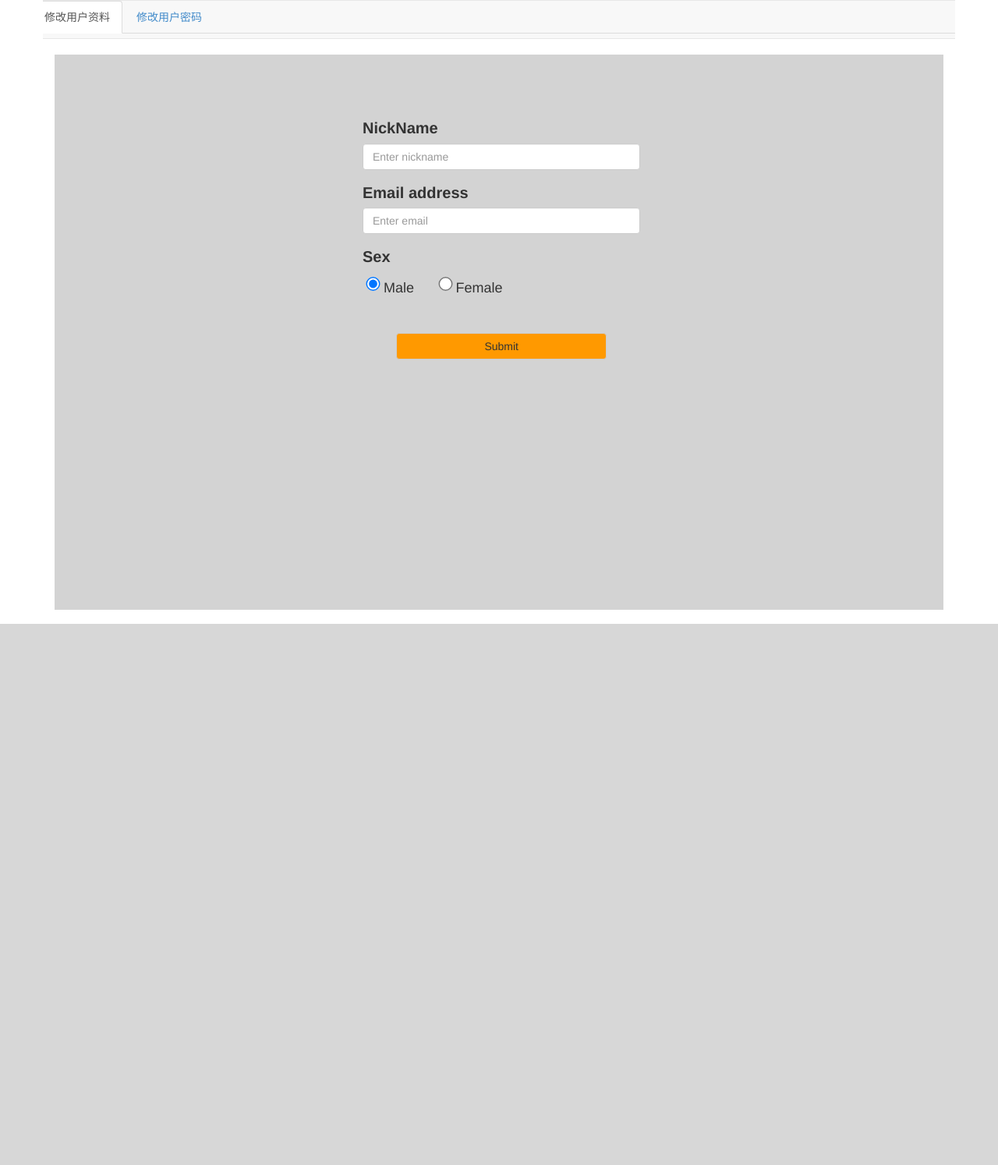
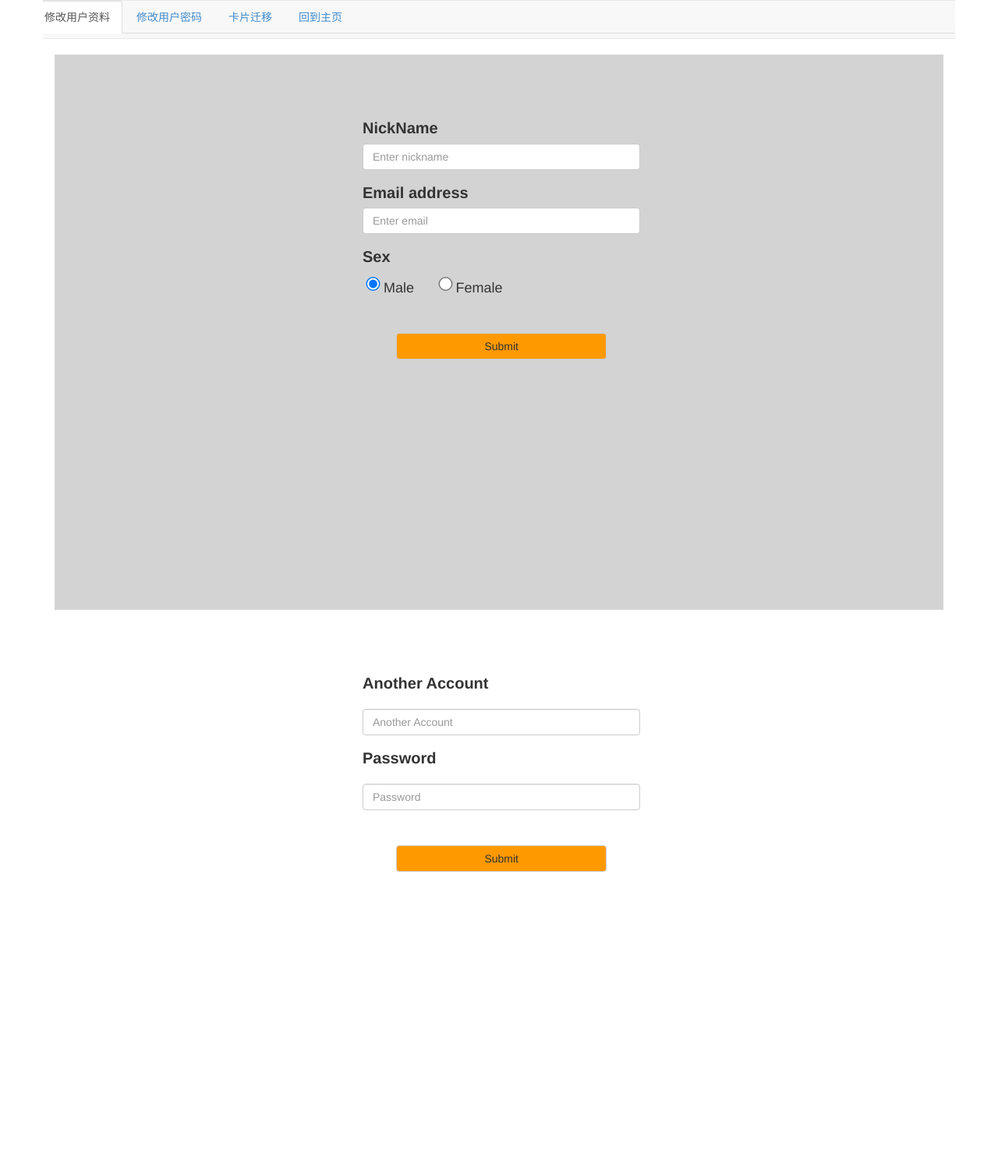
Before and after one commit to songziming/hippocampus, a Django app: page /settings/ in a window 1280 px wide. Shown: the whole page at 78% size. Before the commit the page ends 800 px from the top, so only its background shows below. Run offline with Django 3.2, Linux system fonts and the light colour scheme; parts of the project's set-up code (start-up, migrations or seed data) failed here and were passed over.

Commit message:
revise setting.html and js 3

```diff
--- a/static/script/settings.js
+++ b/static/script/settings.js
@@ -34,7 +34,7 @@ function checkOriginalPwd()
 	else
 	{
 		$.ajax({
-			url:do_check_password,
+			url:"do_check_password/",
 			type:"POST",
 			dataType:"json",
 			data:{"password":testOriginalPwd},
@@ -83,7 +83,7 @@ function submitPwd()
 		{
 			var newPwd=$("#InputNewPassword").val();
 			$.ajax({
-				url:do_set_password/,
+				url:"do_set_password/",
 				type:"POST",
 				dataType:"json",
 				data:{"password":nickname},
@@ -276,7 +276,7 @@ function submitRes()
 			var email=$("#exampleInputEmail").val();
 			var sex=$("input[name='sex']:checked").val();
 			$.ajax({
-				url:do_update_settings/,
+				url:"do_update_settings/",
 				type:"POST",
 				dataType:"json",
 				data:{"nickname":nickname,"email":email,"gender":sex},
--- a/templates/user_system/settings.html
+++ b/templates/user_system/settings.html
@@ -13,7 +13,9 @@
 			<nav class="navbar navbar-default row" role="navigation">
 		    	<ul class="nav nav-tabs" role="tablist">
 				  <li role="presentation" class="active" id="firstli"><a href="#resource">修改用户资料</a></li>
-				  <li role="presentation" id="lastli"><a href="#password">修改用户密码</a></li>
+				  <li role="presentation" id="secondli"><a href="#password">修改用户密码</a></li>
+				  <li role="presentation" id="lastli"><a href="#cardMove">卡片迁移</a></li>
+				  <li role="presentation" id="backli"><a href="/">回到主页</a></li>
 				</ul>
 			</nav>
 		</div>
@@ -58,7 +60,7 @@
 					    <label for="InputOldPassword">Original Password</label>
 					    <input type="password" class="form-control input_length" id="InputOldPassword" placeholder="Original Password">
 					    <span class="backInfo" id="oripwd"></span>
-					    <span class="comment">*Please input the correct original password firstly</span>
+					    <span class="comment">*Please input the correct original password firstly</sapn>
 					  </div>
 					  <div class="form-group">
 					    <label for="InputNewPassword">New Password</label>
@@ -72,12 +74,33 @@
 					  </div>
 					  <button type="submit" class="btn btn-default btn-submit" id="submitPwd">Submit</button>
 					</form>
-				</div>
+			</div>
+		</div>
+
+		<div class="link movecard" id="MoveCard_div">
+			<a name="cardMove">ccc</a>
+			<!--
+				用于复制另一账户的卡片
+			-->
+			<div class="col-md-6 col-md-offset-4 col-lg-6 col-lg-offset-4 parentTop">
+				<form role="form">
+				  <div class="form-group">
+				    <label for="AnotherAccount">Another Account</label>
+				    <input type="text" class="form-control input_length" id="AnotherAccount" placeholder="Another Account">
+				    <span class="backInfo" id="account"></span>
+				  </div>
+				  <div class="form-group">
+				    <label for="AnotherAccountPassword">Password</label>
+				    <input type="password" class="form-control input_length" id="AnotherAccountPassword" placeholder="Password">
+				    <span class="backInfo" id="anopwd"></span>
+				  </div>
+				  <button type="submit" class="btn btn-default btn-submit" id="submitPwd">Submit</button>
+				</form>
+			</div>
 		</div>
 	</div>
 	<script type="text/javascript">
 		set_active();
-		CheckAllPwd();
 		submitRes();
 	</script>
 </body>
```
